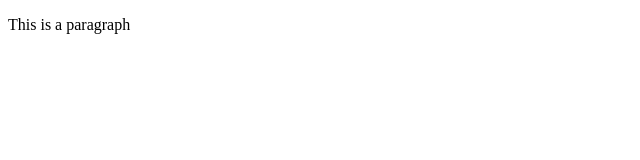
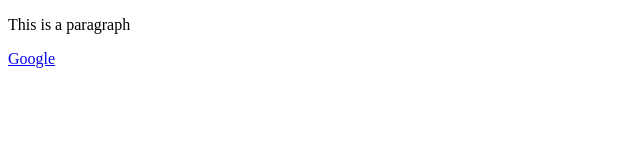
Before and after one commit to mahisingh06330-arch/demo, a plain HTML site: page index.html in a window 1280 px wide. Shown: the full height of the page, 0-640 px from the left. Drawn offline with Linux system fonts and the light colour scheme.

Commit message:
adding link

```diff
--- a/index.html
+++ b/index.html
@@ -7,5 +7,6 @@
 </head>
 <body>
     <p>This is a paragraph</p>
+    <a href="htts://www.google.com">Google</a>
 </body>
 </html>
```
